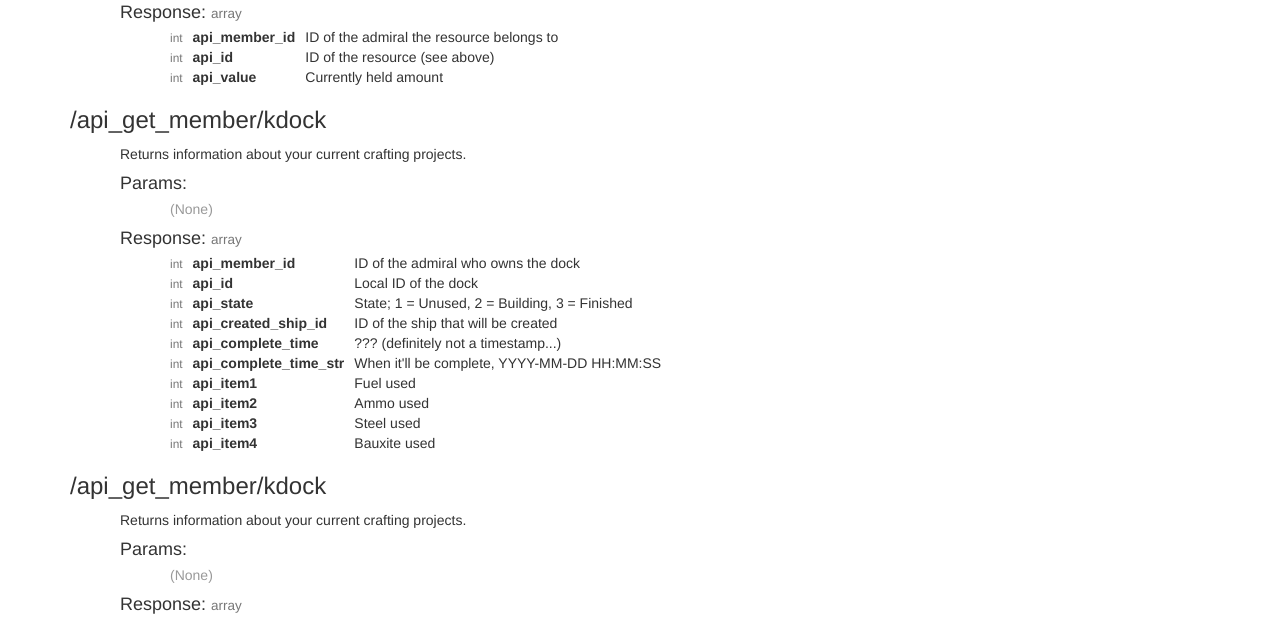
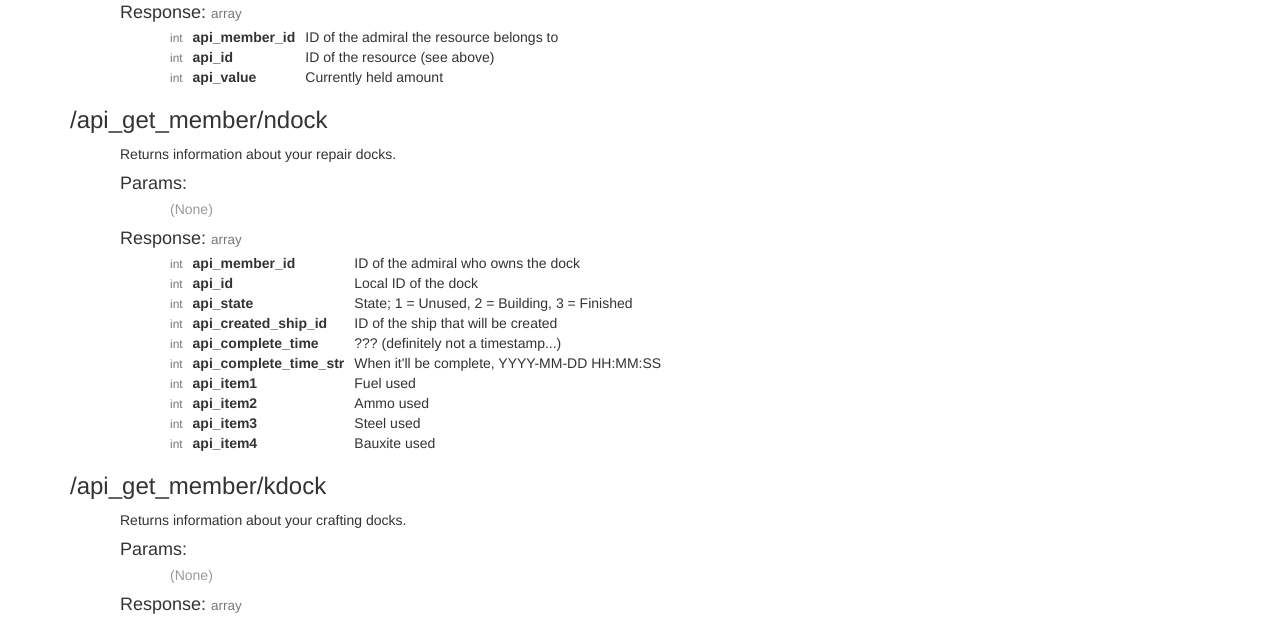
Before and after one commit to KanColleTool/kancolletool.github.io, a Jekyll site: the page built from docs/api/index.html, in a window 1280 px wide and 900 px high, scrolled down 5778 px. Shown: the part 154-771 px from the top of the window. Built offline with Jekyll 4.4.1, drawn with Linux system fonts in a browser that asks for light colours; nearby versions of some CDN libraries; Markdown is read by kramdown in place of the engine named in the settings.

Commit message:
A bit much copying there...

```diff
--- a/_data/api.yml
+++ b/_data/api.yml
@@ -847,8 +847,8 @@
           type: int
 
     -
-      name: kdock
-      desc: "Returns information about your current crafting projects."
+      name: ndock
+      desc: "Returns information about your repair docks."
       type: array
       response:
         -
@@ -894,7 +894,7 @@
 
     -
       name: kdock
-      desc: "Returns information about your current crafting projects."
+      desc: "Returns information about your crafting docks."
       type: array
       response:
         -
```
